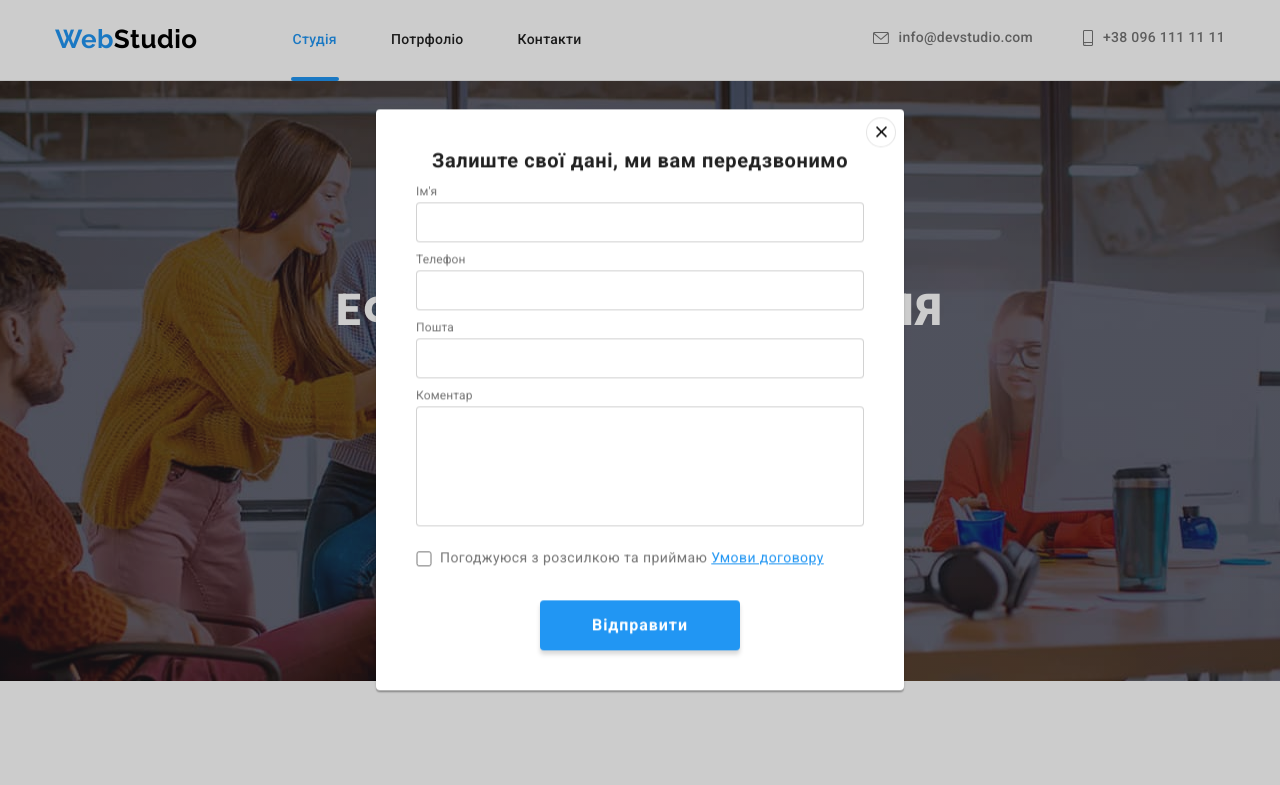
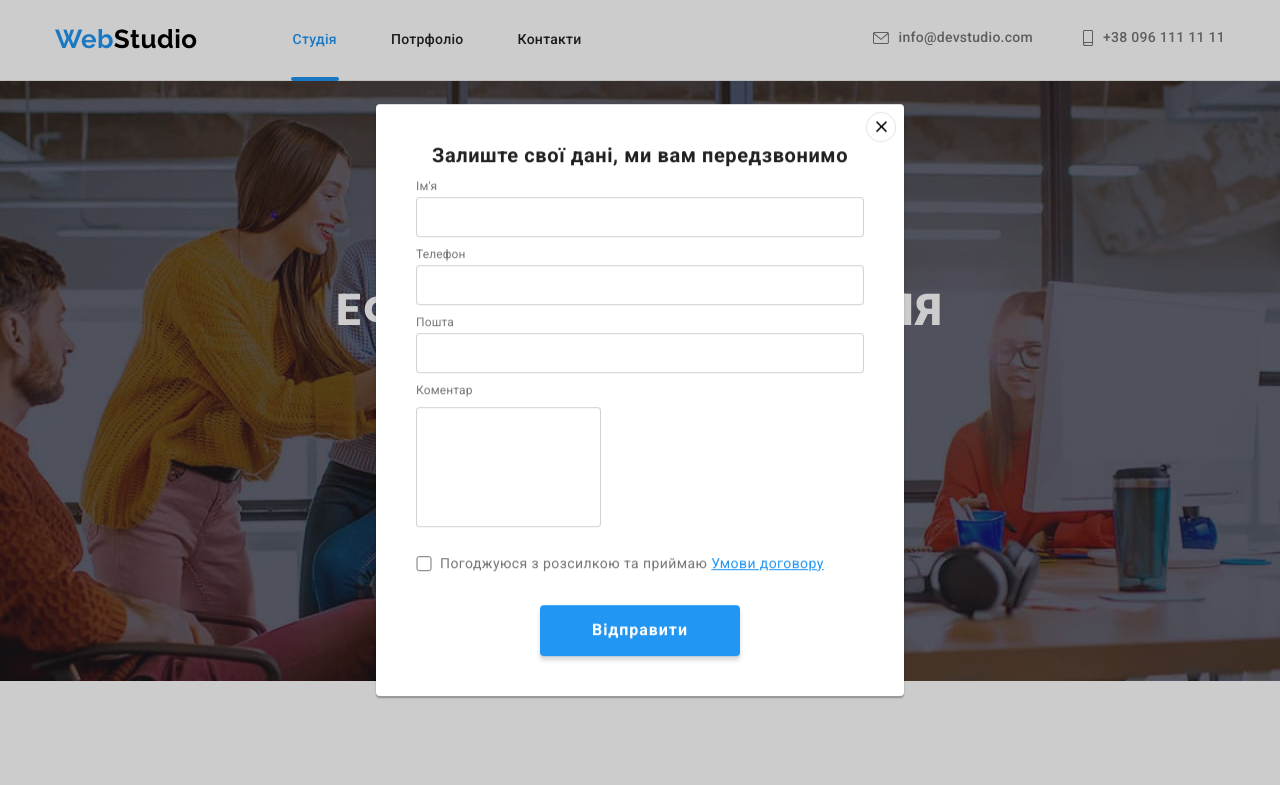
Before and after one commit to campot05/goit-markup-hw-06, a plain HTML site: page index.html in a window 1280 px wide. Both pictures are taken after a click on the button "Замовити послугу". Shown: the top 785 px of the page. Drawn offline with nearby package versions, Linux system fonts and the light colour scheme.

Commit message:
стили формы

```diff
--- a/css/styles.css
+++ b/css/styles.css
@@ -258,17 +258,6 @@ button {
   cursor: pointer;
 }
 
-.modal-form {
-}
-
-.modal-form input {
-  margin: 0;
-  width: 100%;
-  height: 40px;
-  border: 1px solid rgba(33, 33, 33, 0.2);
-  border-radius: 4px;
-  padding: 11px 12px;
-}
 .modal-title {
   font-weight: 700;
   font-size: 20px;
@@ -279,17 +268,45 @@ button {
   margin-top: 0;
   margin-bottom: 12px;
 }
+
 .modal-label {
+  position: relative;
+  display: block;
   font-size: 12px;
   line-height: 1.17;
   letter-spacing: 0.01em;
   color: #757575;
-  margin-bottom: 4px;
+  margin-bottom: 10px;
 }
-.modal-field {
-  display: flex;
-  flex-direction: column;
-  margin-bottom: 10px;
+
+.modal-input {
+  display: block;
+  width: 100%;
+  margin-top: 4px;
+  height: 40px;
+  border: 1px solid rgba(33, 33, 33, 0.2);
+  border-radius: 4px;
+  padding: 11px 12px 11px 42px;
+
+  transition: border 250ms cubic-bezier(0.4, 0, 0.2, 1);
+}
+
+.modal-svg {
+  position: absolute;
+  top: 50%;
+  left: 0;
+  margin-left: 12px;
+  fill: #212121;
+  transition: fill 250ms cubic-bezier(0.4, 0, 0.2, 1);
+}
+
+.modal-input:focus {
+  outline: none;
+  border: 1px solid var(--accent-color);
+}
+
+.modal-input:focus + .modal-svg {
+  fill: var(--accent-color);
 }
 
 .modal-field:nth-child(5) {
--- a/index.html
+++ b/index.html
@@ -61,50 +61,7 @@
           </button>
         </div>
       </section>
-      <div class="backdrop is-hidden" data-modal>
-        <div class="modal">
-          <form class="modal-form">
-            <h2 class="modal-title">Залиште свої дані, ми вам передзвонимо</h2>
-            <div class="modal-field">
-              <label for="name" class="modal-label">Ім'я</label>
-              <input type="text" name="name" id="name" />
-            </div>
 
-            <div class="modal-field">
-              <label for="tel" class="modal-label">Телефон</label>
-              <input type="tel" name="tel" id="tel" />
-            </div>
-
-            <div class="modal-field">
-              <label for="email" class="modal-label">Пошта</label>
-              <input type="email" name="email" id="email" />
-            </div>
-
-            <div class="modal-field">
-              <label for="comment" class="modal-label">Коментар</label>
-              <textarea
-                name="comment"
-                id="comment"
-                class="modal-textarea"
-              ></textarea>
-            </div>
-
-            <div class="modal-policy">
-              <input type="checkbox" name="policy" id="policy" />
-              <label for="policy"
-                >Погоджуюся з розсилкою та приймаю
-                <a href="#" class="modal-link">Умови договору</a></label
-              >
-            </div>
-            <button type="submit" class="modal-form-button">Відправити</button>
-          </form>
-          <button type="button" class="modal-button" data-modal-close>
-            <svg class="modal-icon" width="18" height="18">
-              <use href="./image/symbol-defs.svg#button"></use>
-            </svg>
-          </button>
-        </div>
-      </div>
       <!--Наші переваги-->
       <section class="privilege">
         <div class="container">
@@ -512,6 +469,62 @@
         </form>
       </div>
     </footer>
+
+    <div class="backdrop is-hidden" data-modal>
+      <div class="modal">
+        <form class="modal-form" autocomplete="off">
+          <h2 class="modal-title">Залиште свої дані, ми вам передзвонимо</h2>
+
+          <label class="modal-label">
+            Ім'я
+            <input type="text" name="name" class="modal-input" />
+            <svg class="modal-svg" width="18" height="18">
+              <use href="./image/symbol-defs.svg#person"></use>
+            </svg>
+          </label>
+
+          <label class="modal-label">
+            Телефон
+            <input type="tel" name="tel" id="tel" class="modal-input" />
+            <svg class="modal-svg" width="18" height="18">
+              <use href="./image/symbol-defs.svg#phone"></use>
+            </svg>
+          </label>
+
+          <label class="modal-label">
+            Пошта
+            <input type="email" name="email" class="modal-input" />
+            <svg class="modal-svg" width="18" height="18">
+              <use href="./image/symbol-defs.svg#emailform"></use>
+            </svg>
+          </label>
+
+          <div class="modal-field">
+            <label for="comment" class="modal-label">Коментар</label>
+            <textarea
+              name="comment"
+              id="comment"
+              class="modal-textarea"
+            ></textarea>
+          </div>
+
+          <div class="modal-policy">
+            <input type="checkbox" name="policy" id="policy" />
+            <label for="policy"
+              >Погоджуюся з розсилкою та приймаю
+              <a href="#" class="modal-link">Умови договору</a></label
+            >
+          </div>
+          <button type="submit" class="modal-form-button">Відправити</button>
+        </form>
+        <button type="button" class="modal-button" data-modal-close>
+          <svg class="modal-icon" width="18" height="18">
+            <use href="./image/symbol-defs.svg#button"></use>
+          </svg>
+        </button>
+      </div>
+    </div>
+
     <script src="./js/modal.js"></script>
   </body>
 </html>
```
Also changed, not shown: image/symbol-defs.svg.
